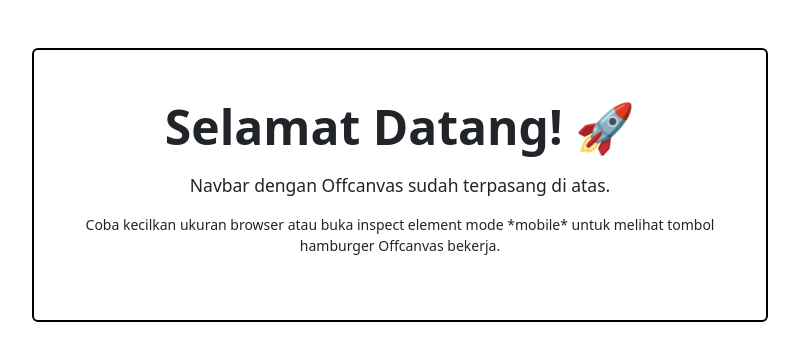
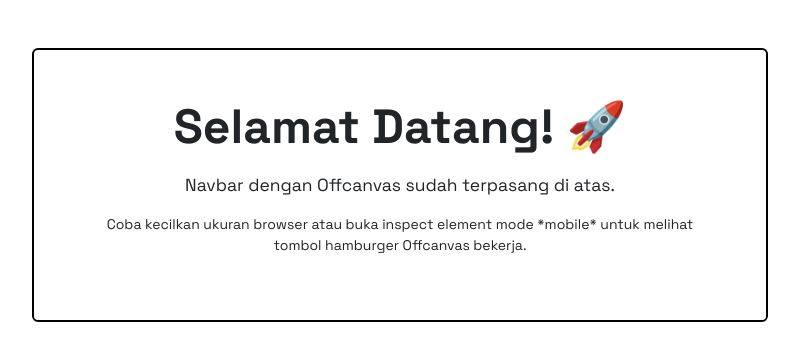
Before and after one commit to faridreaming/story-app, a website built with Vite: page index.html in a window 1280 px wide. Shown: the whole page, without its empty margins (240-1039 px from the left). Built offline with nearby package versions, Linux system fonts and the light colour scheme.

```diff
--- a/src/scss/abstracts/_mixins.scss
+++ b/src/scss/abstracts/_mixins.scss
@@ -1,175 +1,5 @@
-// =============================================================================
-// NEOBRUTALISM — MIXINS
-// =============================================================================
-// Reusable patterns: hard shadows, press effects, brutalist borders, etc.
-// =============================================================================
+// Mixins
 
-@use 'variables' as *;
-
-
-// -----------------------------------------------------------------------------
-// CORE: Hard Shadow Box
-// Apply the signature neobrutalism offset box-shadow
-// Usage: @include neo-box($shadow-size, $border-color);
-// -----------------------------------------------------------------------------
-
-@mixin neo-box($shadow: $neo-shadow-md, $border: $neo-border-style) {
-  border     : $border;
-  box-shadow : $shadow;
-  border-radius: $neo-radius;
+@mixin btn-shadow() {
+  box-shadow: 3px 3px 0 0 var(--#{$prefix}border-color);
 }
-
-@mixin neo-box-sm { @include neo-box($neo-shadow-sm); }
-@mixin neo-box-md { @include neo-box($neo-shadow-md); }
-@mixin neo-box-lg { @include neo-box($neo-shadow-lg); }
-@mixin neo-box-xl { @include neo-box($neo-shadow-xl); }
-
-
-// -----------------------------------------------------------------------------
-// PRESS EFFECT
-// Simulates physical button press: element shifts right+down, shadow shrinks.
-// Use on :active states for buttons and interactive cards.
-// -----------------------------------------------------------------------------
-
-@mixin neo-press($shadow-rest: $neo-shadow-md, $shadow-active: $neo-shadow-hover-md) {
-  box-shadow : $shadow-rest;
-  transition : $neo-transition;
-
-  &:hover {
-    box-shadow : $shadow-active;
-    transform  : $neo-hover-translate-md;
-  }
-
-  &:active {
-    box-shadow : 0px 0px 0px $neo-black;
-    transform  : translate(5px, 5px);
-  }
-}
-
-// Smaller press (for compact elements)
-@mixin neo-press-sm {
-  box-shadow : $neo-shadow-sm;
-  transition : $neo-transition;
-
-  &:hover {
-    box-shadow : $neo-shadow-hover-sm;
-    transform  : $neo-hover-translate-sm;
-  }
-
-  &:active {
-    box-shadow : 0px 0px 0px $neo-black;
-    transform  : translate(3px, 3px);
-  }
-}
-
-
-// -----------------------------------------------------------------------------
-// FOCUS RING
-// Replace browser default with a visible, on-brand focus indicator.
-// Usage: @include neo-focus;
-// -----------------------------------------------------------------------------
-
-@mixin neo-focus($color: $neo-yellow) {
-  &:focus,
-  &:focus-visible {
-    outline        : 3px solid $color;
-    outline-offset : 2px;
-    box-shadow     : none;  // Kill Bootstrap's glow
-  }
-}
-
-
-// -----------------------------------------------------------------------------
-// LABEL / BADGE STYLE
-// Flat pill or rectangle tag. Used for badges, labels, status chips.
-// -----------------------------------------------------------------------------
-
-@mixin neo-label($bg: $neo-yellow, $fg: $neo-black) {
-  display         : inline-block;
-  background      : $bg;
-  color           : $fg;
-  font-family     : $font-primary;
-  font-weight     : $font-weight-bold;
-  font-size       : 0.7rem;
-  letter-spacing  : $letter-spacing-wide;
-  text-transform  : uppercase;
-  padding         : 0.2em 0.65em;
-  border          : $neo-border-style;
-  border-radius   : $neo-radius;
-  line-height     : 1.4;
-}
-
-
-// -----------------------------------------------------------------------------
-// SURFACE CARD
-// A clean card block with hard shadow.
-// -----------------------------------------------------------------------------
-
-@mixin neo-card($bg: $neo-surface) {
-  background   : $bg;
-  border       : $neo-border-style;
-  box-shadow   : $neo-shadow-md;
-  border-radius: $neo-radius;
-  padding      : 1.5rem;
-  transition   : $neo-transition;
-}
-
-@mixin neo-card-hover {
-  &:hover {
-    box-shadow : $neo-shadow-hover-md;
-    transform  : $neo-hover-translate-md;
-  }
-}
-
-
-// -----------------------------------------------------------------------------
-// INPUT FIELD
-// Flat input with bold border, no inner shadow, no rounding.
-// -----------------------------------------------------------------------------
-
-@mixin neo-input {
-  font-family    : $font-primary;
-  font-weight    : $font-weight-medium;
-  background     : $neo-surface;
-  border         : $neo-border-thick;
-  border-radius  : $neo-radius;
-  box-shadow     : none;
-  transition     : $neo-transition;
-  color          : $neo-text;
-
-  &:focus {
-    border-color : $neo-black;
-    box-shadow   : $neo-shadow-sm;
-    outline      : none;
-  }
-
-  &::placeholder {
-    color        : #AAAAAA;
-    font-weight  : $font-weight-normal;
-  }
-}
-
-
-// -----------------------------------------------------------------------------
-// STRIPE BACKGROUND
-// Subtle diagonal stripe texture. Optional decorative surface.
-// -----------------------------------------------------------------------------
-
-@mixin neo-stripe($color: rgba(0,0,0,0.04), $angle: 45deg, $size: 6px) {
-  background-image: repeating-linear-gradient(
-    $angle,
-    $color,
-    $color 1px,
-    transparent 1px,
-    transparent $size
-  );
-}
-
-
-// -----------------------------------------------------------------------------
-// RESPONSIVE UTILITY
-// -----------------------------------------------------------------------------
-
-@mixin mobile  { @media (max-width: 575.98px) { @content; } }
-@mixin tablet  { @media (max-width: 767.98px) { @content; } }
-@mixin desktop { @media (min-width: 992px)    { @content; } }
--- a/src/scss/abstracts/_variables.scss
+++ b/src/scss/abstracts/_variables.scss
@@ -1,6 +1,24 @@
-$theme: "brite" !default;
+// Brite 5.3.8
+// Bootswatch
 
-$white:    #fff !default;
+$theme: 'brite' !default;
+
+//
+// Typography (Google Fonts Integration)
+//
+$font-family-sans-serif:
+  'Space Grotesk',
+  system-ui,
+  -apple-system,
+  sans-serif !default;
+$font-family-monospace:
+  'Fira Code', 'Space Mono', SFMono-Regular, Menlo, Monaco, Consolas, monospace !default;
+
+//
+// Color system
+//
+
+$white: #fff !default;
 $gray-100: #f8f9fa !default;
 $gray-200: #e9ecef !default;
 $gray-300: #dee2e6 !default;
@@ -10,28 +28,28 @@ $gray-600: #868e96 !default;
 $gray-700: #495057 !default;
 $gray-800: #343a40 !default;
 $gray-900: #212529 !default;
-$black:    #000 !default;
+$black: #000 !default;
 
-$blue:    #61bcff !default;
-$indigo:  #828df9 !default;
-$purple:  #be82fa !default;
-$pink:    #ea4998 !default;
-$red:     #f56565 !default;
-$orange:  #fa984a !default;
-$yellow:  #ffc700 !default;
-$green:   #68d391 !default;
-$teal:    #2ed3be !default;
-$cyan:    #22d2ed !default;
-$lime:    #a2e436 !default;
+$blue: #61bcff !default;
+$indigo: #828df9 !default;
+$purple: #be82fa !default;
+$pink: #ea4998 !default;
+$red: #f56565 !default;
+$orange: #fa984a !default;
+$yellow: #ffc700 !default;
+$green: #68d391 !default;
+$teal: #2ed3be !default;
+$cyan: #22d2ed !default;
+$lime: #a2e436 !default;
 
-$primary:       $lime !default;
-$secondary:     $white !default;
-$success:       $green !default;
-$info:          $cyan !default;
-$warning:       $yellow !default;
-$danger:        $red !default;
-$light:         $gray-200 !default;
-$dark:          $black !default;
+$primary: $lime !default;
+$secondary: $white !default;
+$success: $green !default;
+$info: $cyan !default;
+$warning: $yellow !default;
+$danger: $red !default;
+$light: $gray-200 !default;
+$dark: $black !default;
 
 // $min-contrast-ratio:   1.75 !default;
 
@@ -41,92 +59,92 @@ $spacer: 1rem !default;
 
 // Links
 
-$link-color:                              $black !default;
+$link-color: $black !default;
 
 // Components
 
-$border-radius:               .375rem !default;
-$border-radius-sm:            .25rem !default;
-$border-radius-lg:            .5rem !default;
+$border-radius: 0.375rem !default;
+$border-radius-sm: 0.25rem !default;
+$border-radius-lg: 0.5rem !default;
 
-$component-active-color:      $black !default;
+$component-active-color: $black !default;
 // $component-active-bg:         $black !default;
 
-$focus-ring-width:      1px !default;
-$focus-ring-opacity:    1 !default;
-$focus-ring-color:      $black !default;
+$focus-ring-width: 1px !default;
+$focus-ring-opacity: 1 !default;
+$focus-ring-color: $black !default;
 
 // Fonts
 
-$font-size-base:              .875rem !default;
-$font-size-sm:                $font-size-base * .875 !default;
+$font-size-base: 0.875rem !default;
+$font-size-sm: $font-size-base * 0.875 !default;
 
-$lead-font-weight:            400 !default;
+$lead-font-weight: 400 !default;
 
-$headings-font-weight:        500 !default;
+$headings-font-weight: 500 !default;
 
-$hr-border-width:             2px !default;
-$hr-opacity:                  1 !default;
+$hr-border-width: 2px !default;
+$hr-opacity: 1 !default;
 
 // Tables
 
-$table-cell-padding-y:        .75rem !default;
-$table-cell-padding-x:        .75rem !default;
+$table-cell-padding-y: 0.75rem !default;
+$table-cell-padding-x: 0.75rem !default;
 
-$table-border-width:          1px !default;
-$table-border-color:          $black !default;
+$table-border-width: 1px !default;
+$table-border-color: $black !default;
 
-$table-hover-bg-factor:       0 !default;
+$table-hover-bg-factor: 0 !default;
 
-$table-border-factor:         1 !default;
+$table-border-factor: 1 !default;
 
-$table-bg-scale:              0% !default;
+$table-bg-scale: 0% !default;
 
 $table-variants: (
-  "primary":    $primary,
-  "secondary":  $secondary,
-  "success":    $success,
-  "info":       $info,
-  "warning":    $warning,
-  "danger":     $danger,
-  "light":      $light,
-  "dark":       $dark,
+  'primary': $primary,
+  'secondary': $secondary,
+  'success': $success,
+  'info': $info,
+  'warning': $warning,
+  'danger': $danger,
+  'light': $light,
+  'dark': $dark,
 ) !default;
 
 // Buttons + Forms
 
-$input-btn-padding-y:         .5rem !default;
-$input-btn-padding-x:         1rem !default;
+$input-btn-padding-y: 0.5rem !default;
+$input-btn-padding-x: 1rem !default;
 
-$input-btn-padding-y-sm:      .25rem !default;
-$input-btn-padding-x-sm:      .75rem !default;
-$input-btn-font-size-sm:      $font-size-sm !default;
+$input-btn-padding-y-sm: 0.25rem !default;
+$input-btn-padding-x-sm: 0.75rem !default;
+$input-btn-font-size-sm: $font-size-sm !default;
 
-$input-btn-padding-y-lg:      .75rem !default;
-$input-btn-padding-x-lg:      1.25rem !default;
-$input-btn-font-size-lg:      $font-size-base !default;
+$input-btn-padding-y-lg: 0.75rem !default;
+$input-btn-padding-x-lg: 1.25rem !default;
+$input-btn-font-size-lg: $font-size-base !default;
 
-$input-btn-border-width:      2px !default;
+$input-btn-border-width: 2px !default;
 
 // Buttons
 
-$btn-border-width:            2px !default;
+$btn-border-width: 2px !default;
 
 // Forms
 
-$form-label-font-weight:                $headings-font-weight !default;
+$form-label-font-weight: $headings-font-weight !default;
 
-$input-focus-border-color:              $black !default;
+$input-focus-border-color: $black !default;
 
-$form-check-input-checked-border-color:   $black !default;
+$form-check-input-checked-border-color: $black !default;
 
-$form-range-track-height:         .6rem !default;
+$form-range-track-height: 0.6rem !default;
 
-$form-range-thumb-width:                   1.2rem !default;
-$form-range-thumb-height:                  $form-range-thumb-width !default;
-$form-range-thumb-border:                  2px solid $black !default;
-$form-range-thumb-box-shadow:              none !default;
-$form-range-thumb-disabled-bg:             $light !default;
+$form-range-thumb-width: 1.2rem !default;
+$form-range-thumb-height: $form-range-thumb-width !default;
+$form-range-thumb-border: 2px solid $black !default;
+$form-range-thumb-box-shadow: none !default;
+$form-range-thumb-disabled-bg: $light !default;
 
 // Dropdowns
 
@@ -135,95 +153,95 @@ $form-range-thumb-disabled-bg:             $light !default;
 
 // Navs
 
-$nav-link-color:                    $black !default;
-$nav-link-hover-color:              $black !default;
+$nav-link-color: $black !default;
+$nav-link-hover-color: $black !default;
 
-$nav-tabs-link-hover-border-color:  transparent !default;
+$nav-tabs-link-hover-border-color: transparent !default;
 
 // Navbar
 
-$navbar-padding-y:                  $spacer * .75 !default;
-$navbar-padding-x:                  null !default;
+$navbar-padding-y: $spacer * 0.75 !default;
+$navbar-padding-x: null !default;
 
-$navbar-nav-link-padding-x:         1rem !default;
+$navbar-nav-link-padding-x: 1rem !default;
 
-$navbar-light-color:                $black !default;
-$navbar-light-hover-color:          $black !default;
-$navbar-light-active-color:         $black !default;
-$navbar-light-disabled-color:       rgba($black, .3) !default;
-$navbar-light-icon-color:           $black !default;
+$navbar-light-color: $black !default;
+$navbar-light-hover-color: $black !default;
+$navbar-light-active-color: $black !default;
+$navbar-light-disabled-color: rgba($black, 0.3) !default;
+$navbar-light-icon-color: $black !default;
 $navbar-light-toggler-border-color: $black !default;
 
-$navbar-dark-color:                $white !default;
-$navbar-dark-hover-color:          $white !default;
-$navbar-dark-active-color:         $white !default;
-$navbar-dark-disabled-color:       rgba($white, .3) !default;
-$navbar-dark-icon-color:           $white !default;
+$navbar-dark-color: $white !default;
+$navbar-dark-hover-color: $white !default;
+$navbar-dark-active-color: $white !default;
+$navbar-dark-disabled-color: rgba($white, 0.3) !default;
+$navbar-dark-icon-color: $white !default;
 $navbar-dark-toggler-border-color: $white !default;
 
 // Dropdowns
 
-$dropdown-border-color:             $black !default;
-$dropdown-border-width:             2px !default;
+$dropdown-border-color: $black !default;
+$dropdown-border-width: 2px !default;
 
-$dropdown-link-hover-bg:            $primary !default;
+$dropdown-link-hover-bg: $primary !default;
 
-$dropdown-header-color:             $black !default;
+$dropdown-header-color: $black !default;
 
 // Pagination
 
-$pagination-color:                  $black !default;
-$pagination-hover-color:            $black !default;
-$pagination-hover-bg:               transparent !default;
-$pagination-active-border-color:    $black !default;
+$pagination-color: $black !default;
+$pagination-hover-color: $black !default;
+$pagination-hover-bg: transparent !default;
+$pagination-active-border-color: $black !default;
 
 // Cards
 
-$card-border-color:                 $black !default;
+$card-border-color: $black !default;
 
 // Accordion
 
-$accordion-button-active-bg:              $primary !default;
-$accordion-button-active-color:           $black !default;
+$accordion-button-active-bg: $primary !default;
+$accordion-button-active-color: $black !default;
 
 // Tooltips
 
-$tooltip-opacity:                   1 !default;
+$tooltip-opacity: 1 !default;
 
 // Popovers
 
-$popover-border-color:              $black !default;
+$popover-border-color: $black !default;
 
 // Toasts
 
-$toast-border-color:                $black !default;
-$toast-box-shadow:                  3px 3px 0 0 $black !default;
+$toast-border-color: $black !default;
+$toast-box-shadow: 3px 3px 0 0 $black !default;
 
-$toast-header-color:                $black !default;
+$toast-header-color: $black !default;
 
 // Badges
 
-$badge-color:                       $black !default;
+$badge-color: $black !default;
 
 // Modals
 
-$modal-content-border-color:        $black !default;
+$modal-content-border-color: $black !default;
 
 // Alerts
 
 // List group
 
-$list-group-active-border-color:    $black !default;
+$list-group-active-border-color: $black !default;
 
 // Breadcrumbs
 
-$breadcrumb-padding-y:              .5rem !default;
-$breadcrumb-padding-x:              1rem !default;
-$breadcrumb-divider-color:          $black !default;
-$breadcrumb-active-color:           $black !default;
-$breadcrumb-border-radius:          $border-radius-lg !default;
+$breadcrumb-padding-y: 0.5rem !default;
+$breadcrumb-padding-x: 1rem !default;
+$breadcrumb-divider-color: $black !default;
+$breadcrumb-active-color: $black !default;
+$breadcrumb-border-radius: $border-radius-lg !default;
 
 // Close
 
-$btn-close-opacity:          1 !default;
-$btn-close-hover-opacity:    1 !default;
+$btn-close-opacity: 1 !default;
+$btn-close-hover-opacity: 1 !default;
--- a/src/scss/main.scss
+++ b/src/scss/main.scss
@@ -1,7 +1,8 @@
-@use 'abstracts/variables' as *;
-@use 'abstracts/mixins' as *;
+@import 'abstracts/variables';
 @import 'bootstrap/scss/bootstrap';
+@import 'abstracts/mixins';
 
+// Variables Root
 :root {
   --#{$prefix}border-width: 2px;
   --#{$prefix}border-color: #000;
@@ -12,13 +13,11 @@
   --#{$prefix}border-color: #000;
 }
 
-@mixin btn-shadow() {
-  box-shadow: 3px 3px 0 0 var(--#{$prefix}border-color);
-}
-
 .table {
   border: 2px solid $black;
 }
+
+// Navbar
 
 .navbar {
   $navbar-border-width: 2px;
@@ -44,6 +43,8 @@
     --bs-border-width: 2px;
   }
 }
+
+// Buttons
 
 .btn {
   margin: 3px 0 0 3px;
@@ -145,9 +146,13 @@
   color: #fff;
 }
 
+// Typography
+
 a {
   font-weight: $headings-font-weight;
 }
+
+// Forms
 
 .form-range {
   &:not([disabled])::-moz-range-progress {
@@ -186,6 +191,8 @@ a {
     box-shadow: none;
   }
 }
+
+// Navs
 
 .nav {
   &:not(.nav-tabs, .nav-pills) {
@@ -311,6 +318,8 @@ a {
   }
 }
 
+// Indicators
+
 .alert {
   color: $black;
   border: 2px solid $black;
```
